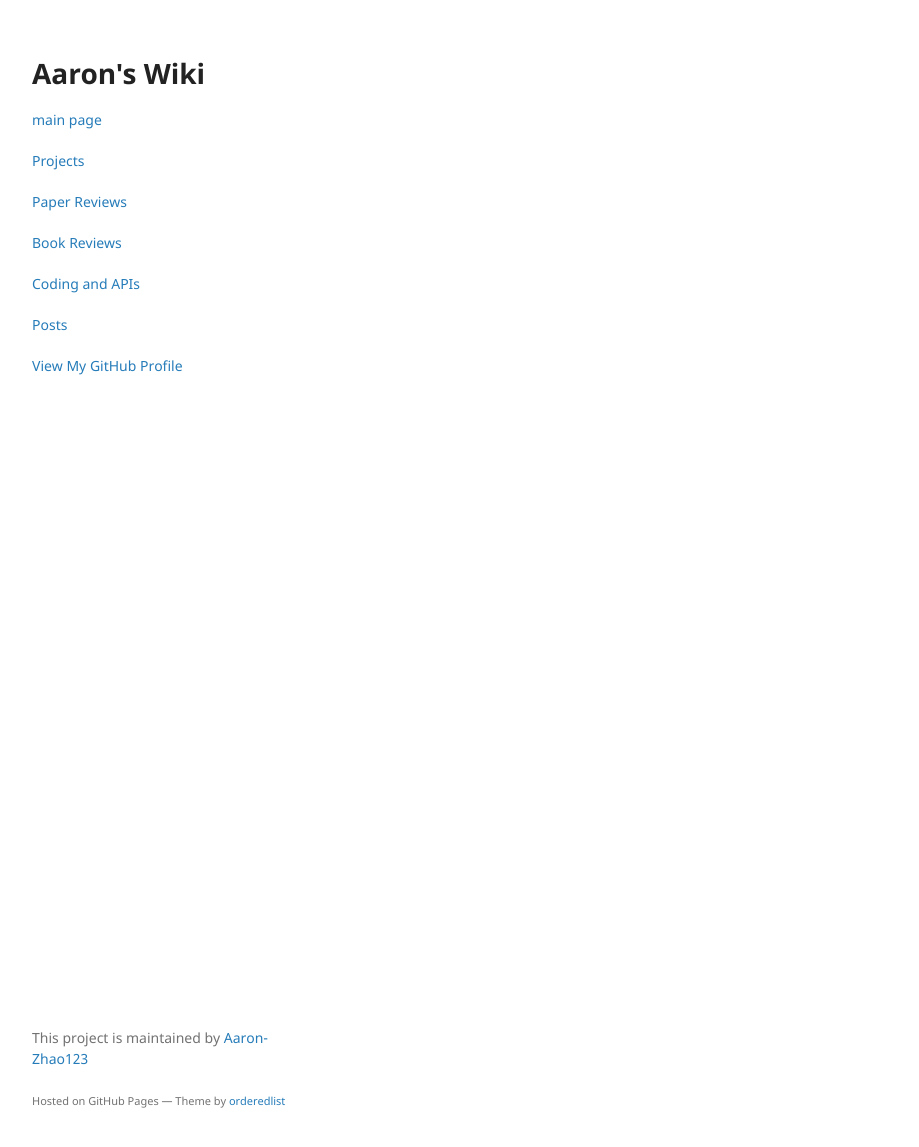
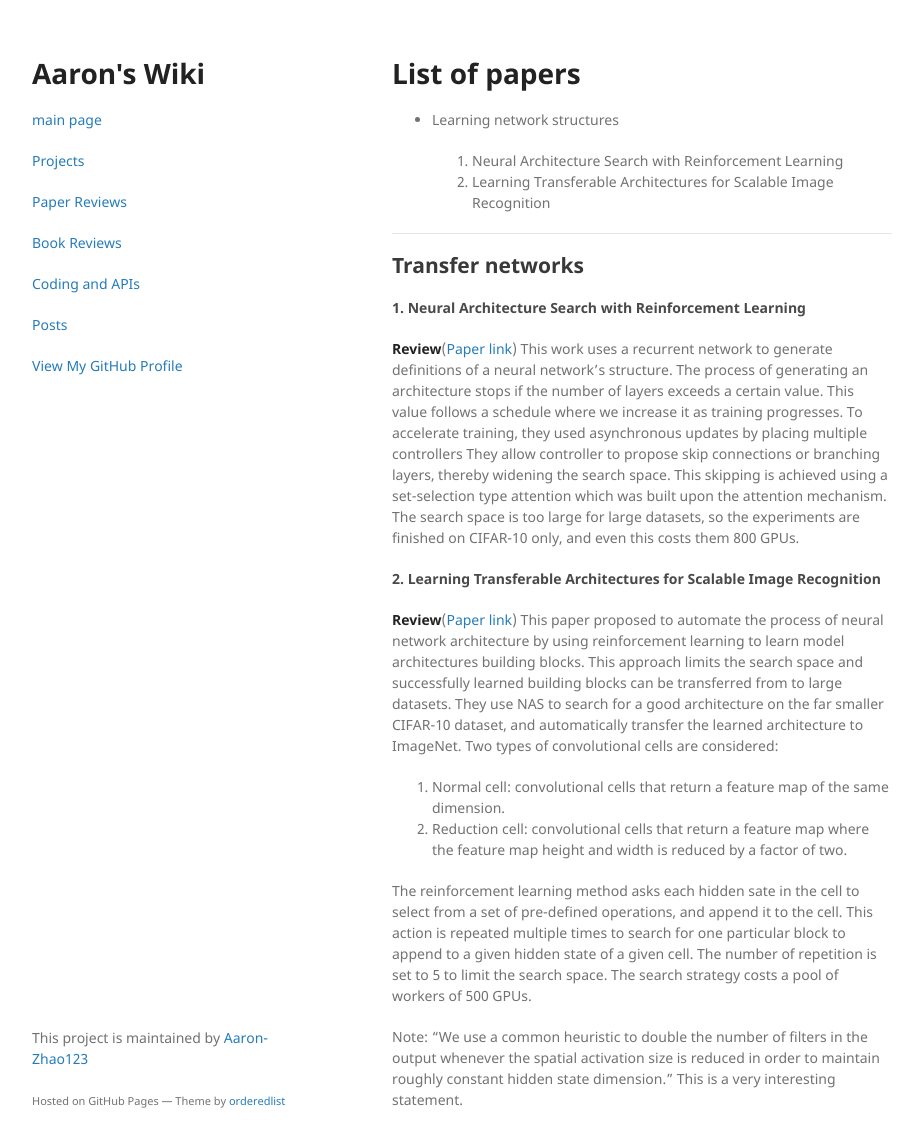
Before and after one commit to Aaron-Zhao123/blog, a Jekyll site: the page built from papers/nn_app/app_summary.md, in a window 1280 px wide and 1180 px high. Shown: the top 1147 px of the window, without its empty margins (178-1097 px from the left). Built offline with Jekyll 4.4.1, drawn with Linux system fonts in a browser that asks for light colours; our own code applies the rules of GitHub Pages for plain Markdown files.

Commit message:
added reviews

```diff
--- a/papers/nn_app/app_summary.md
+++ b/papers/nn_app/app_summary.md
@@ -1,3 +1,48 @@
 ---
 layout: default
 ---
+
+# [](#list) List of papers
+  * Learning network structures
+
+    1. Neural Architecture Search with Reinforcement Learning
+    2. Learning Transferable Architectures for Scalable Image Recognition
+
+* * *
+
+## <a id="l_acc"></a>Transfer networks
+
+#### 1. Neural Architecture Search with Reinforcement Learning
+
+**Review**([Paper link](https://arxiv.org/abs/1611.01578))
+This work uses a recurrent network to generate definitions of a neural network's structure.
+The process of generating an architecture stops if the number of layers exceeds a certain value.
+This value follows a schedule where we increase it as training progresses.
+To accelerate training, they used asynchronous updates by placing multiple controllers
+They allow controller to propose skip connections or branching layers, thereby widening the search space.
+This skipping is achieved using a  set-selection type attention which was built upon the attention mechanism.
+The search space is too large for large datasets, so the experiments are finished on CIFAR-10 only, and even this costs them 800 GPUs.
+
+#### 2. Learning Transferable Architectures for Scalable Image Recognition
+**Review**([Paper link](https://arxiv.org/abs/1707.07012))
+This paper proposed to automate the process of neural network architecture
+by using reinforcement learning to learn model architectures building blocks.
+This approach limits the search space and successfully learned building blocks
+can be transferred from to large datasets.
+They use NAS to search for a good architecture on the far smaller CIFAR-10 dataset, and automatically transfer the learned architecture to ImageNet.
+Two types of convolutional cells are considered:
+1. Normal cell:
+convolutional cells that return a feature map of the same dimension.
+2. Reduction cell:
+convolutional cells that return a feature map where the feature map height and width is reduced by a factor of two.
+
+The reinforcement learning method asks each hidden sate in the cell to select
+from a set of pre-defined operations, and append it to the cell. This action
+is repeated multiple times to search for one particular block to append to a
+given hidden state of a given cell.
+The number of repetition is set to 5 to limit the search space.
+The search strategy costs a pool of workers of 500 GPUs.
+
+Note:
+"We use a common heuristic to double the number of filters in the output whenever the spatial activation size is reduced in order to maintain roughly constant hidden state dimension."
+This is a very interesting statement.
```
